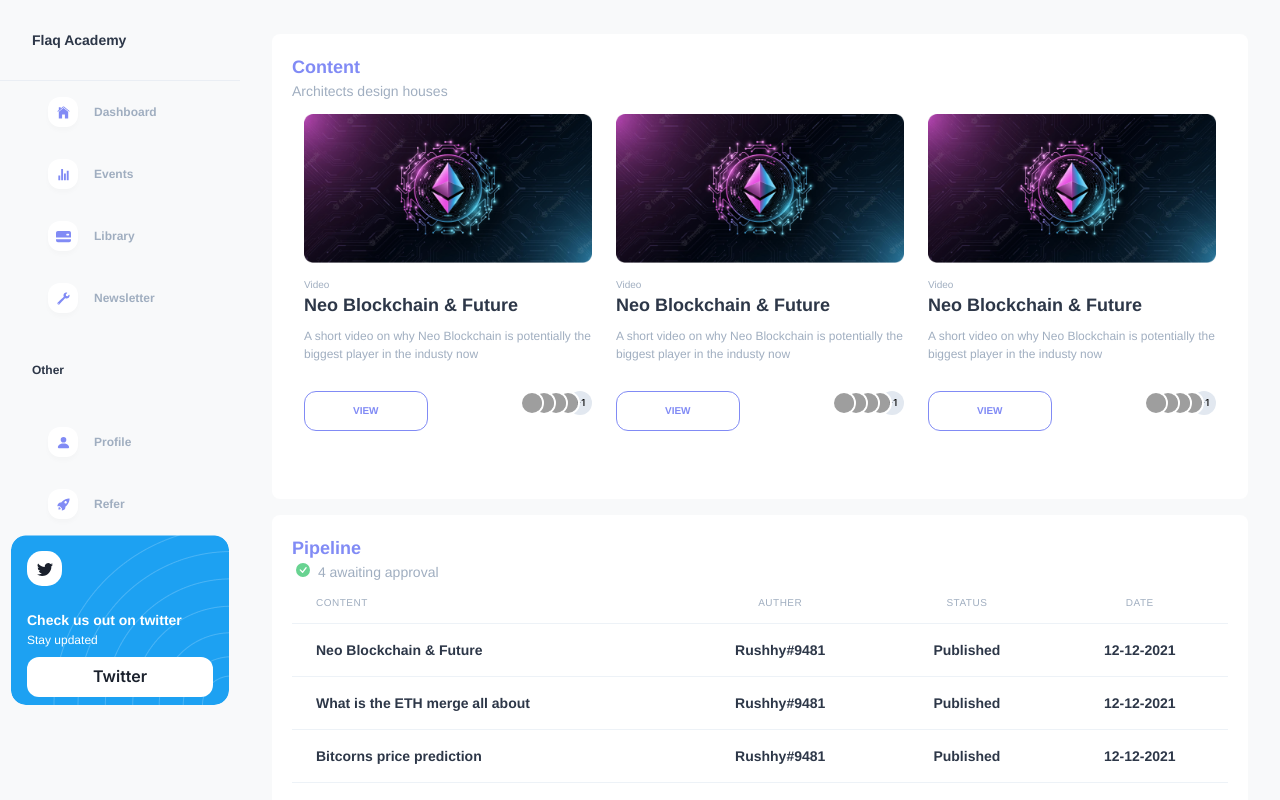
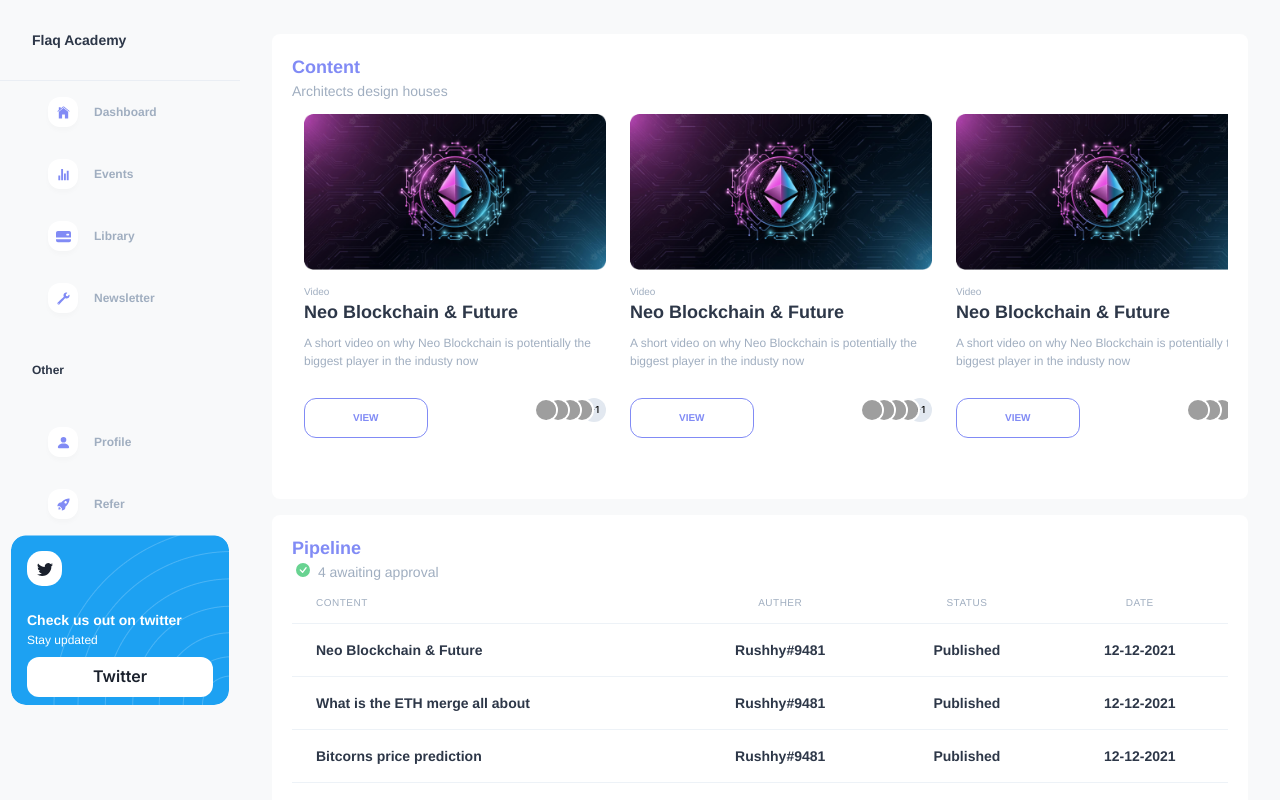
Before and after one commit to d3fkon/flaq-contributor-dashboard, a Next.js app: page /dashboard in a window 1280 px wide. Shown: the top 800 px of the page. Built offline with nearby package versions, Linux system fonts and the light colour scheme; grey boxes are pictures that could not be loaded; a web font is replaced by a local one.

Commit message:
create card

```diff
--- a/components/dashboard/ContentCard.tsx
+++ b/components/dashboard/ContentCard.tsx
@@ -6,13 +6,15 @@ import {
   Flex,
   AvatarGroup,
   Avatar,
+  Icon,
 } from "@chakra-ui/react";
 import React from "react";
 import Image from "next/image";
 import cardimg from "../../public/img/cardimg.png";
+import { BsPlusLg } from "react-icons/bs";
 const ContentCard = () => {
   return (
-    <Box m="3" width={"370px"} height={"353px"}>
+    <Box m="3" maxW="350" w="100%" width={"370px"} height={"353px"}>
       <VStack>
         <Box>
           <Image width="370" height="191" src={cardimg} />
@@ -92,8 +94,28 @@ const ContentCard = () => {
 
 export const CreateCard = () => {
   return (
-    <Box width="376" height="353">
-      <Box width="100%"></Box>
+    <Box borderRadius={"12"} border={"2px"} maxW="300" w="100%" height="353">
+      <Box minW="100%" h="100%">
+        <Flex
+          direction={"column"}
+          justifyContent="center"
+          py="42"
+          alignContent="center"
+          alignItems={"center"}
+          width="376"
+          height="353"
+        >
+          <Icon as={BsPlusLg} />
+          <Text
+            fontFamily={"Helvetica"}
+            color="#718096"
+            fontSize={"18px"}
+            fontWeight={"700"}
+          >
+            Create
+          </Text>
+        </Flex>
+      </Box>
     </Box>
   );
 };
--- a/components/dashboard/ContentContainer.tsx
+++ b/components/dashboard/ContentContainer.tsx
@@ -27,17 +27,15 @@ const ContentContainer = () => {
         >
           Architects design houses
         </Text>
-          </Box>
-          <Box>
-              <Flex>
-                  {[0, 1, 2].map((idx) => {
-                      return (
-                          <ContentCard key={ idx} />
-                      )
-                  })}
-                  <CreateCard/>
-              </Flex>
-          </Box>
+      </Box>
+      <Box overflow={"scroll"} className="hidescroller">
+        <Flex flexWrap={"nowrap"} overflow={"auto"} w="fit-content">
+          {[0, 1, 2, 4, 5].map((idx) => {
+            return <ContentCard key={idx} />;
+          })}
+          <CreateCard />
+        </Flex>
+      </Box>
     </Container>
   );
 };
--- a/styles/globals.css
+++ b/styles/globals.css
@@ -24,3 +24,12 @@ a {
     background: black;
   }
 }
+.hidescroller::-webkit-scrollbar {
+  display: none;
+}
+
+/* Hide scrollbar for IE, Edge and Firefox */
+.hidescroller {
+  -ms-overflow-style: none; /* IE and Edge */
+  scrollbar-width: none; /* Firefox */
+}
```
